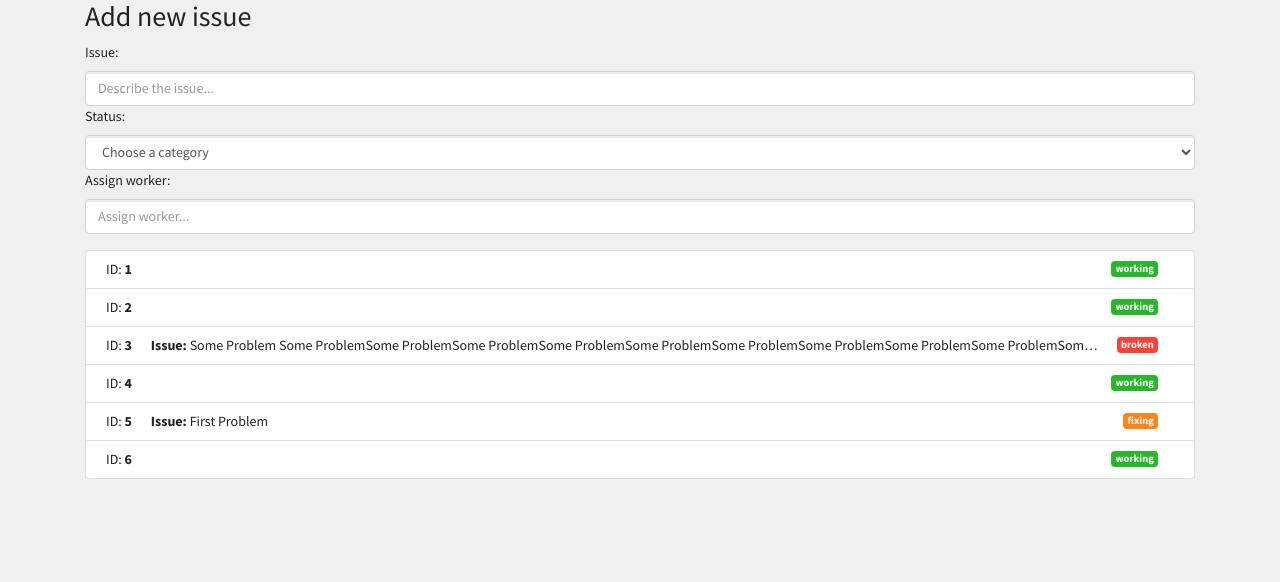
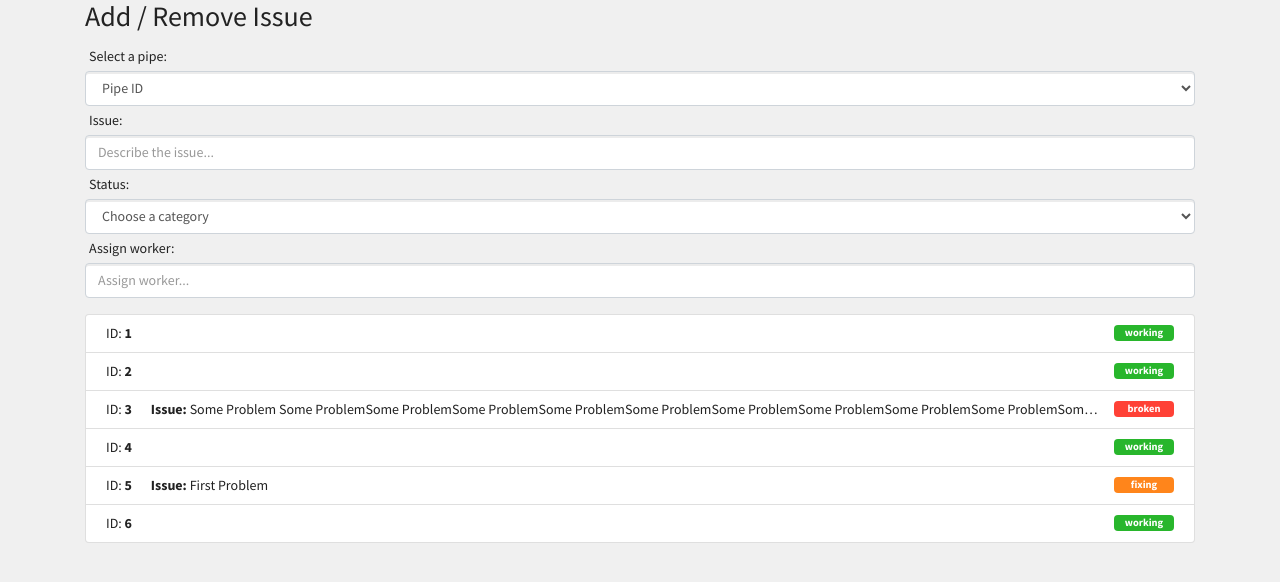
Before and after one commit to ValtsV/pipe-issue-tracker, a plain HTML site: page index.html in a window 1280 px wide. Drawn offline with nearby package versions, Linux system fonts and the light colour scheme.

Commit message:
[added select pipe option]

```diff
--- a/app.js
+++ b/app.js
@@ -1,9 +1,11 @@
 const pipeList = document.getElementById("pipeList");
+const pipeSelect = document.getElementById("pipeSelect");
 
 fetch("pipes.json")
   .then((res) => res.json())
   .then((data) => {
-    let output = "";
+    let listOutput = "";
+    let selectOutput = `<option value="" disabled selected hidden>Pipe ID</option>`;
     data.map((pipe) => {
       let status = "",
         issueText = "";
@@ -23,11 +25,17 @@ fetch("pipes.json")
       if (status === "warning" || status === "danger") {
         issueText = `<b>Issue:</b> ${pipe.issueHistory[0]}`;
       }
-      output += `
+      listOutput += `
       <li class="list-group-item d-flex justify-content-between align-items-center">
-      <div>ID: <b>${pipe.id}</b>   <span class="marg-l">${issueText}</span></div>
-      <span class="badge badge-primary bg-${status} marg-l">${pipe.status}</span></li>
+      <div>ID: <b>${pipe.id}</b>   <span class="ml-3">${issueText}</span></div>
+      <span class="badge badge-primary bg-${status} ml-3 badge-width">${pipe.status}</span></li>
             `;
+
+      selectOutput += `
+      <option value="${pipe.id}">${pipe.id}</option>
+      `;
     });
-    pipeList.innerHTML = output;
+    pipeList.innerHTML = listOutput;
+    pipeSelect.innerHTML = selectOutput;
+    console.log(selectOutput);
   });
--- a/index.html
+++ b/index.html
@@ -11,22 +11,26 @@
     <div class="container">
       <form>
         <div class="form-group">
-          <h2>Add new issue</h2>
-          <label for="issue">Issue:</label>
+          <h2>Add / Remove Issue</h2>
+          <label for="pipeSelect" class="m-1">Select a pipe:</label>
+          <select class="form-control" id="pipeSelect">
+
+          </select>
+          <label for="issue" class="m-1">Issue:</label>
           <input
             type="text"
             class="form-control"
             id="issueInput"
             placeholder="Describe the issue..."
           />
-          <label for="issue">Status:</label>
+          <label for="issue" class="m-1">Status:</label>
           <select class="form-control">
             <option value="" disabled selected hidden>Choose a category</option>
             <option value="working">Working</option>
             <option value="malfunction">Malfunction</option>
             <option value="broken">Broken</option>
           </select>
-          <label for="assign">Assign worker:</label>
+          <label for="assign" class="m-1">Assign worker:</label>
           <input
             type="text"
             class="form-control"
--- a/style.css
+++ b/style.css
@@ -1,9 +1,5 @@
 .list-group-item {
   padding: 0.5rem 1.25rem;
-  /* overflow: hidden;
-  min-width: 0;
-  text-overflow: ellipsis;
-  white-space: nowrap; */
 }
 
 .list-group-item div {
@@ -17,6 +13,6 @@
   margin: 0.1rem 0rem;
 }
 
-.marg-l {
-  margin: 0rem 1rem;
+.badge-width {
+  min-width: 60px;
 }
```
